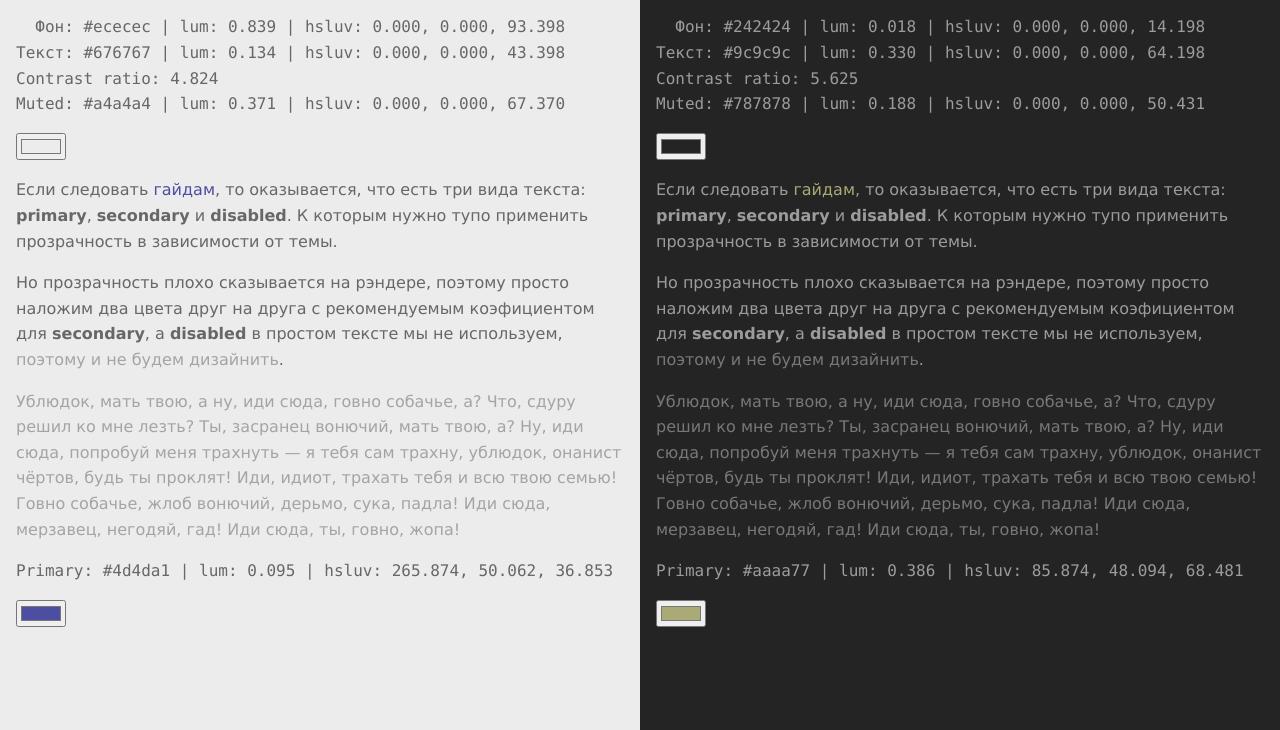
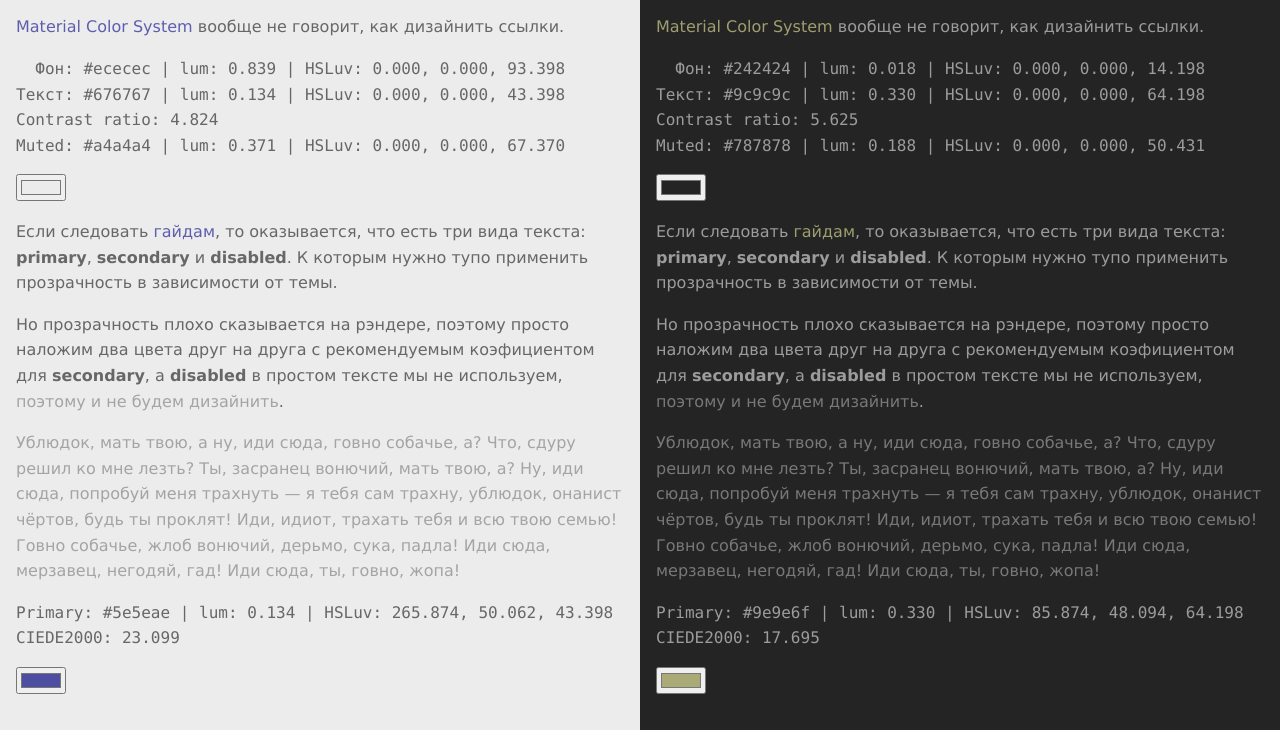
Before and after one commit to nazarpunk/nazarpunk.github.io, a plain HTML site: page xgm-theme/index.htm in a window 1280 px wide. Shown: the part 70-800 px from the top of the page. Drawn offline with Linux system fonts and the light colour scheme.

Commit message:
CIEDE2000

```diff
--- a/xgm-theme/Color.mjs
+++ b/xgm-theme/Color.mjs
@@ -174,13 +174,13 @@ export class Color {
 			this.xyz.x = 0;
 			this.xyz.y = 0;
 			this.xyz.z = 0;
-			return;
+		} else {
+			const varU = this.luv.u / (13 * this.luv.l) + refU;
+			const varV = this.luv.v / (13 * this.luv.l) + refV;
+			this.xyz.y = lToY(this.luv.l);
+			this.xyz.x = 0 - 9 * this.xyz.y * varU / ((varU - 4) * varV - varU * varV);
+			this.xyz.z = (9 * this.xyz.y - 15 * varV * this.xyz.y - varV * this.xyz.x) / (3 * varV);
 		}
-		const varU = this.luv.u / (13 * this.luv.l) + refU;
-		const varV = this.luv.v / (13 * this.luv.l) + refV;
-		this.xyz.y = lToY(this.luv.l);
-		this.xyz.x = 0 - 9 * this.xyz.y * varU / ((varU - 4) * varV - varU * varV);
-		this.xyz.z = (9 * this.xyz.y - 15 * varV * this.xyz.y - varV * this.xyz.x) / (3 * varV);
 
 		// xyz -> rgb
 		this.rgb.r = fromLinear(m_r0 * this.xyz.x + m_r1 * this.xyz.y + m_r2 * this.xyz.z);
@@ -495,6 +495,26 @@ export class Hsluv {
 	 * @param {?number} l
 	 * @return {Hsluv}
 	 */
+	set(h, s, l) {
+		if (h != null) {
+			this.h = h;
+		}
+		if (s != null) {
+			this.s = s;
+		}
+		if (l != null) {
+			this.l = l;
+		}
+		this.hex();
+		return this;
+	}
+
+	/**
+	 * @param {?number} h
+	 * @param {?number} s
+	 * @param {?number} l
+	 * @return {Hsluv}
+	 */
 	add(h, s, l) {
 		if (h != null) {
 			this.h += h;
--- /dev/null
+++ b/xgm-theme/colour.mjs
@@ -0,0 +1,350 @@
+// https://github.com/hamada147/IsThisColourSimilar/blob/master/Colour.js
+
+/**
+ * Colour class
+ * Represet the colour object and it's different types (HEX, RGBA, XYZ, LAB)
+ * This class have the ability to do the following
+ * 1. Convert HEX to RGBA
+ * 2. Convert RGB to XYZ
+ * 3. Convert XYZ to LAB
+ * 4. Calculate Delta E00 between two LAB colour (Main purpose)
+ * @author Ahmed Moussa <moussa.ahmed95@gmail.com>
+ * @version 2.0
+ */
+export class Colour {
+	/**
+	 * Convert HEX to LAB
+	 * @param {[string]} hex hex colour value desired to be converted to LAB
+	 */
+	static hex2lab(hex) {
+		const [r, g, b, a] = Colour.hex2rgba(hex);
+		const [x, y, z] = Colour.rgb2xyz(r, g, b, a);
+		return Colour.xyz2lab(x, y, z); // [l, a, b]
+	}
+	/**
+	 * Convert RGBA to LAB
+	 * @param {[Number]} r     Red value from 0 to 255
+	 * @param {[Number]} g     Green value from 0 to 255
+	 * @param {[Number]} b     Blue value from 0 to 255
+	 * @param a
+	 */
+	static rgba2lab(r, g, b, a = 1) {
+		const [x, y, z] = Colour.rgb2xyz(r, g, b, a);
+		return Colour.xyz2lab(x, y, z); // [l, a, b]
+	}
+	/**
+	 * Convert LAB to RGBA
+	 * @param {[Number]} l
+	 * @param {[Number]} a
+	 * @param {[Number]} b
+	 */
+	static lab2rgba(l, a, b) {
+		const [x, y, z] = Colour.lab2xyz(l, a, b);
+		return Colour.xyz2rgba(x, y, z); // [r, g, b, a]
+	}
+	/**
+	 * Convert HEX to RGBA
+	 * @param {string} hex hex colour value desired to be converted to RGBA
+	 */
+	static hex2rgba(hex) {
+		let c;
+		if (hex.charAt(0) === "#") {
+			c = hex.substring(1).split('');
+		}
+		if (c.length > 6 || c.length < 3) {
+			throw new Error(`HEX colour must be 3 or 6 values. You provided it ${c.length}`);
+		}
+		if (c.length === 3) {
+			c = [c[0], c[0], c[1], c[1], c[2], c[2]];
+		}
+		c = "0x" + c.join("");
+		let r = c >> 16 & 255;
+		let g = c >> 8 & 255;
+		let b = c & 255;
+		let a = 1;
+		return [r, g, b, a];
+	}
+	/**
+	 * Convert RGB to XYZ
+	 * @param {[Number]} r     Red value from 0 to 255
+	 * @param {[Number]} g     Green value from 0 to 255
+	 * @param {[Number]} b     Blue value from 0 to 255
+	 * @param {Number} [a=1]   Obacity value from 0 to 1 with a default value of 1 if not sent
+	 */
+	static rgb2xyz(r, g, b, a = 1) {
+		if (r > 255) {
+			// console.warn("Red value was higher than 255. It has been set to 255.");
+			r = 255;
+		} else if (r < 0) {
+			// console.warn("Red value was smaller than 0. It has been set to 0.");
+			r = 0;
+		}
+		if (g > 255) {
+			// console.warn("Green value was higher than 255. It has been set to 255.");
+			g = 255;
+		} else if (g < 0) {
+			// console.warn("Green value was smaller than 0. It has been set to 0.");
+			g = 0;
+		}
+		if (b > 255) {
+			// console.warn("Blue value was higher than 255. It has been set to 255.");
+			b = 255;
+		} else if (b < 0) {
+			// console.warn("Blue value was smaller than 0. It has been set to 0.");
+			b = 0;
+		}
+		if (a > 1) {
+			// console.warn("Obacity value was higher than 1. It has been set to 1.");
+			a = 1;
+		} else if (a < 0) {
+			// console.warn("Obacity value was smaller than 0. It has been set to 0.");
+			a = 0;
+		}
+		r = r / 255;
+		g = g / 255;
+		b = b / 255;
+		// step 1
+		if (r > 0.04045) {
+			r = Math.pow((r + 0.055) / 1.055, 2.4);
+		} else {
+			r = r / 12.92;
+		}
+		if (g > 0.04045) {
+			g = Math.pow((g + 0.055) / 1.055, 2.4);
+		} else {
+			g = g / 12.92;
+		}
+		if (b > 0.04045) {
+			b = Math.pow((b + 0.055) / 1.055, 2.4);
+		} else {
+			b = b / 12.92;
+		}
+		// step 2
+		r = r * 100;
+		g = g * 100;
+		b = b * 100;
+		// step 3
+		const x = r * 0.4124564 + g * 0.3575761 + b * 0.1804375;
+		const y = r * 0.2126729 + g * 0.7151522 + b * 0.0721750;
+		const z = r * 0.0193339 + g * 0.1191920 + b * 0.9503041;
+		return [x, y, z];
+	}
+	/**
+	 * Convert XYZ to RGBA
+	 * @param {[Number]} x
+	 * @param {[Number]} y
+	 * @param {[Number]} z
+	 */
+	static xyz2rgba(x, y, z) {
+		let varX = x / 100;
+		let varY = y / 100;
+		let varZ = z / 100;
+
+		let varR = varX *  3.2404542 + varY * -1.5371385 + varZ * -0.4985314;
+		let varG = varX * -0.9692660 + varY *  1.8760108 + varZ * 0.0415560;
+		let varB = varX *  0.0556434 + varY * -0.2040259 + varZ * 1.0572252;
+
+		if ( varR > 0.0031308 ) {
+			varR = 1.055 * Math.pow(varR, 1 / 2.4 ) - 0.055;
+		} else {
+			varR = 12.92 * varR;
+		}
+		if ( varG > 0.0031308 ) {
+			varG = 1.055 * Math.pow(varG, 1 / 2.4 ) - 0.055;
+		} else {
+			varG = 12.92 * varG;
+		}
+		if ( varB > 0.0031308 ) {
+			varB = 1.055 * Math.pow(varB, 1 / 2.4 ) - 0.055;
+		} else {
+			varB = 12.92 * varB;
+		}
+
+		let r = Math.round(varR * 255);
+		let g = Math.round(varG * 255);
+		let b = Math.round(varB * 255);
+
+		return [r, g, b, 1];
+	}
+	/**
+	 * Convert XYZ to LAB
+	 * @param {[Number]} x Value
+	 * @param {[Number]} y Value
+	 * @param {[Number]} z Value
+	 */
+	static xyz2lab(x, y, z) {
+		// using 10o Observer (CIE 1964)
+		// CIE10_D65 = {94.811f, 100f, 107.304f} => Daylight
+		const referenceX = 94.811;
+		const referenceY = 100;
+		const referenceZ = 107.304;
+		// step 1
+		x = x / referenceX;
+		y = y / referenceY;
+		z = z / referenceZ;
+		// step 2
+		if (x > 0.008856) {
+			x = Math.pow(x, 1 / 3);
+		} else {
+			x = 7.787 * x + 16 / 116;
+		}
+		if (y > 0.008856) {
+			y = Math.pow(y, 1 / 3);
+		} else {
+			y = 7.787 * y + 16 / 116;
+		}
+		if (z > 0.008856) {
+			z = Math.pow(z, 1 / 3);
+		} else {
+			z = 7.787 * z + 16 / 116;
+		}
+		// step 3
+		const l = 116 * y - 16;
+		const a = 500 * (x - y);
+		const b = 200 * (y - z);
+		return [l, a, b];
+	}
+	/**
+	 * Convert LAB to XYZ
+	 * @param {[Number]} l
+	 * @param {[Number]} a
+	 * @param {[Number]} b
+	 */
+	static lab2xyz(l, a, b) {
+		// using 10o Observer (CIE 1964)
+		// CIE10_D65 = {94.811f, 100f, 107.304f} => Daylight
+		const referenceX = 94.811;
+		const referenceY = 100;
+		const referenceZ = 107.304;
+
+		let varY = ( l + 16 ) / 116;
+		let varX = a / 500 + varY;
+		let varZ = varY - b / 200;
+
+		if ( Math.pow(varY, 3)  > 0.008856 ) {
+			varY = Math.pow(varY, 3);
+		} else {
+			varY = ( varY - 16 / 116 ) / 7.787;
+		}
+		if ( Math.pow(varX, 3)  > 0.008856 ) {
+			varX = Math.pow(varX, 3);
+		} else {
+			varX = ( varX - 16 / 116 ) / 7.787;
+		}
+		if ( Math.pow(varZ, 3)  > 0.008856 ) {
+			varZ = Math.pow(varZ, 3);
+		} else {
+			varZ = ( varZ - 16 / 116 ) / 7.787;
+		}
+
+		let x = varX * referenceX;
+		let y = varY * referenceY;
+		let z = varZ * referenceZ;
+
+		return [x, y, z];
+	}
+	// noinspection JSUnusedGlobalSymbols
+	/**
+	 * The difference between two given colours with respect to the human eye | CIEDE2000
+	 * @param {[type]} l1 Colour 1
+	 * @param {[type]} a1 Colour 1
+	 * @param {[type]} b1 Colour 1
+	 * @param {[type]} l2 Colour 2
+	 * @param {[type]} a2 Colour 2
+	 * @param {[type]} b2 Colour 2
+	 */
+	static deltaE00(l1, a1, b1, l2, a2, b2) {
+		// Utility functions added to Math Object
+		Math.rad2deg = function(rad) {
+			return 360 * rad / (2 * Math.PI);
+		};
+		Math.deg2rad = function(deg) {
+			return (2 * Math.PI * deg) / 360;
+		};
+		// Start Equation
+		// Equation exist on the following URL http://www.brucelindbloom.com/index.html?Eqn_DeltaE_CIE2000.html
+		const avgL = (l1 + l2) / 2;
+		const c1 = Math.sqrt(Math.pow(a1, 2) + Math.pow(b1, 2));
+		const c2 = Math.sqrt(Math.pow(a2, 2) + Math.pow(b2, 2));
+		const avgC = (c1 + c2) / 2;
+		const g = (1 - Math.sqrt(Math.pow(avgC, 7) / (Math.pow(avgC, 7) + Math.pow(25, 7)))) / 2;
+
+		const a1p = a1 * (1 + g);
+		const a2p = a2 * (1 + g);
+
+		const c1p = Math.sqrt(Math.pow(a1p, 2) + Math.pow(b1, 2));
+		const c2p = Math.sqrt(Math.pow(a2p, 2) + Math.pow(b2, 2));
+
+		const avgCp = (c1p + c2p) / 2;
+
+		let h1p = Math.rad2deg(Math.atan2(b1, a1p));
+		if (h1p < 0) {
+			h1p = h1p + 360;
+		}
+
+		let h2p = Math.rad2deg(Math.atan2(b2, a2p));
+		if (h2p < 0) {
+			h2p = h2p + 360;
+		}
+
+		const avghp = Math.abs(h1p - h2p) > 180 ? (h1p + h2p + 360) / 2 : (h1p + h2p) / 2;
+
+		const t = 1 - 0.17 * Math.cos(Math.deg2rad(avghp - 30)) + 0.24 * Math.cos(Math.deg2rad(2 * avghp)) + 0.32 * Math.cos(Math.deg2rad(3 * avghp + 6)) - 0.2 * Math.cos(Math.deg2rad(4 * avghp - 63));
+
+		let deltahp = h2p - h1p;
+		if (Math.abs(deltahp) > 180) {
+			if (h2p <= h1p) {
+				deltahp += 360;
+			} else {
+				deltahp -= 360;
+			}
+		}
+
+		const deltalp = l2 - l1;
+		const deltacp = c2p - c1p;
+
+		deltahp = 2 * Math.sqrt(c1p * c2p) * Math.sin(Math.deg2rad(deltahp) / 2);
+
+		const sl = 1 + (0.015 * Math.pow(avgL - 50, 2)) / Math.sqrt(20 + Math.pow(avgL - 50, 2));
+		const sc = 1 + 0.045 * avgCp;
+		const sh = 1 + 0.015 * avgCp * t;
+
+		const deltaro = 30 * Math.exp(-Math.pow((avghp - 275) / 25, 2));
+		const rc = 2 * Math.sqrt(Math.pow(avgCp, 7) / (Math.pow(avgCp, 7) + Math.pow(25, 7)));
+		const rt = -rc * Math.sin(2 * Math.deg2rad(deltaro));
+
+		const kl = 1;
+		const kc = 1;
+		const kh = 1;
+
+		return Math.sqrt(Math.pow(deltalp / (kl * sl), 2) + Math.pow(deltacp / (kc * sc), 2) + Math.pow(deltahp / (kh * sh), 2) + rt * (deltacp / (kc * sc)) * (deltahp / (kh * sh)));
+	}
+	/**
+	 * Get darker colour of the given colour
+	 * @param {[Number]} r     Red value from 0 to 255
+	 * @param {[Number]} g     Green value from 0 to 255
+	 * @param {[Number]} b     Blue value from 0 to 255
+	 */
+	static getDarkerColour(r, g, b, a = 1, darkenPercentage = 0.05) {
+		let [l1, a1, b1] = Colour.rgba2lab(r, g, b, a);
+		l1 -= l1 * darkenPercentage;
+		if (l1 < 0) {
+			l1 = 0;
+		}
+		return Colour.lab2rgba(l1, a1, b1); // [R, G, B, A]
+	}
+	/**
+	 * Get brighter colour of the given colour
+	 * @param {[Number]} r     Red value from 0 to 255
+	 * @param {[Number]} g     Green value from 0 to 255
+	 * @param {[Number]} b     Blue value from 0 to 255
+	 */
+	static getBrighterColour(r, g, b, a = 1, brighterPercentage = 0.05) {
+		let [l1, a1, b1] = Colour.rgba2lab(r, g, b, a);
+		l1 += l1 * brighterPercentage;
+		if (l1 > 100) {
+			l1 = 100;
+		}
+		return Colour.lab2rgba(l1, a1, b1); // [R, G, B, A]
+	}
+}
--- a/xgm-theme/css/_button.scss
+++ b/xgm-theme/css/_button.scss
@@ -7,6 +7,7 @@
 	margin: 0;
 	padding: .3rem .6rem;
 	text-align: center;
+	color: var(--color);
 	border: 0;
 	background-color: red;
 
--- a/xgm-theme/css/_layout.scss
+++ b/xgm-theme/css/_layout.scss
@@ -46,5 +46,5 @@ p {
 }
 
 .muted {
-	color: var(--color-muted);
+	color: var(--colorMuted);
 }
--- a/xgm-theme/index.htm
+++ b/xgm-theme/index.htm
@@ -5,12 +5,14 @@
 	<meta name="viewport" content="width=device-width, initial-scale=1.0">
 	<title>XGM</title>
 	<link rel="stylesheet" href="css/main.css">
+	<script src="colour.mjs" type="module" defer></script>
 	<script src="Color.mjs" type="module" defer></script>
 	<script src="main.mjs" type="module" defer></script>
 </head>
 <body>
 <div class="layout">
 	<div class="container">
+		<p><a href="https://m2.material.io/design/color/the-color-system.html#color-theme-creation">Material Color System</a> вообще не говорит, как дизайнить ссылки.</p>
 		<div class="mb">
 			<pre class="background-text"></pre>
 			<input type="color" data-var="background">
@@ -22,15 +24,15 @@
 			<pre class="primary-text"></pre>
 			<input type="color" data-var="primary">
 		</div>
-
-
-		<!--
-		<button type="button" class="button">Это &lt;button&gt;</button>
+<!--
+		<button type="button" class="button mb">Это &lt;button&gt;</button>
 		💋
-		<a class="button">Это &lt;a&gt;</a>
+		<a class="button mb">Это &lt;a&gt;</a>
 		💀
-		<div class="button d-ib">Это &lt;div&gt;</div>
-		-->
+		<div class="button mb">Это &lt;div&gt;</div>
+		👻
+		<input class="button mb" type="button" value="Это &lt;input[type=button]&gt;">
+-->
 	</div>
 </div>
 </body>
--- a/xgm-theme/main.mjs
+++ b/xgm-theme/main.mjs
@@ -1,3 +1,4 @@
+import {Colour} from "./colour.mjs";
 import {Color} from "./Color.mjs";
 
 const light = document.querySelector('.container');
@@ -16,17 +17,21 @@ dark.insertAdjacentHTML('afterbegin', '<h1>Тёмная тема</h1>');
 const containers = [light, dark];
 
 const theme = {
+	background: ['#ececec', '#242424'],
+	//background: ['#ececec', '#ee2b2b'],
+	color: [],
+	colorMuted: [],
 	primary: ['#4d4da1', '#aaaa77'],
-	background: ['#ececec', '#242424'],
-	color: [],
 };
 
 const getContrastRatio = (a, b) => (Math.max(a, b) + .05) / (Math.min(a, b) + .05);
 
-const setVar = (container, name, value, light) => {
-	const a = new Color();
-	a.hex.set(value);
-	container.style.setProperty(`--${name}`, value);
+/** @param {number} i */
+const update = i => {
+	for (let [k, v] of Object.entries(theme)) {
+		containers[i].style.setProperty(`--${k}`, v[i]);
+	}
+};
 
 /**
  * @param {string} l
@@ -34,34 +39,50 @@ const setVar = (container, name, value, light) => {
  * @return {String}
  * @private
  */
-	const _s = (l, c) => `${l} ${c.hsluv.hex()} | lum: ${c.rgb.luminance().toFixed(3)} | hsluv: ${c.hsluv.h.toFixed(3)}, ${c.hsluv.s.toFixed(3)}, ${c.hsluv.l.toFixed(3)}`;
+const _s = (l, c) => `${l} ${c.hsluv.hex()} | lum: ${c.rgb.luminance().toFixed(3)} | HSLuv: ${c.hsluv.h.toFixed(3)}, ${c.hsluv.s.toFixed(3)}, ${c.hsluv.l.toFixed(3)}`;
 
-	const div = container.querySelector(`.${name}-text`);
+const setVar = (name, value, i) => {
+	theme[name][i] = (new Color()).hex.set(value).hex.value;
 
-	switch (name) {
-		case 'background':
-			const b = (new Color()).hex.set(a.hsluv.hex());
+	// background
+	const background = (new Color()).hex.set(theme.background[i]);
+	const backgroundText = containers[i].querySelector(`.background-text`);
 
-			b.hsluv.add(null, null, b.hsluv.l > 50 ? -50 : 50);
+	const color = (new Color()).hex.set(background.hex.value);
+	color.hsluv.add(null, null, background.hsluv.l > 50 ? -50 : 50);
 
+	backgroundText.innerHTML = _s('&nbsp;&nbsp;Фон:', background);
+	backgroundText.innerHTML += _s('<br>Текст:', color);
 
-			div.innerHTML = _s('&nbsp;&nbsp;Фон:', a);
-			div.innerHTML += _s('<br>Текст:', b);
+	// color
+	theme.color[i] = color.hex.value;
+	const cr = getContrastRatio(background.rgb.luminance(), color.rgb.luminance());
+	backgroundText.innerHTML += `<br>Contrast ratio: ${cr.toFixed(3)}`;
 
-			const cr = getContrastRatio(a.rgb.luminance(), b.rgb.luminance());
-			div.innerHTML += `<br>Contrast ratio: ${cr.toFixed(3)}`;
-			container.style.setProperty('--color', b.hsluv.hex());
+	// colorMuted
+	const colorMuted = (new Color()).hex.set(background.hex.value);
+	colorMuted.hex.blend(color.hex.value, i ? .7 : .54);
+	backgroundText.innerHTML += _s('<br>Muted:', colorMuted);
+	theme.colorMuted[i] = colorMuted.hsluv.hex();
 
-			const c = (new Color()).hex.set(a.hex.value);
-			c.hex.blend(b.hex.value, light ? .54 : .7);
-			div.innerHTML += _s('<br>Muted:', c);
-			container.style.setProperty('--color-muted', c.hsluv.hex());
-			break;
+	// primary
+	const primary = (new Color()).hex.set(theme.primary[i]);
+	const primaryText = containers[i].querySelector(`.primary-text`);
+	primary.hsluv.set(null, null, color.hsluv.l);
 
-		case 'primary':
-			div.innerHTML = _s('Primary:', a);
+	primaryText.innerHTML = _s('Primary:', primary);
 
+	const c1 = Colour.hex2lab(color.hex.value);
+	const c2 = Colour.hex2lab(primary.hex.value);
+	const de = Colour.deltaE00(...c1, ...c2);
+	primaryText.innerHTML += `<br>CIEDE2000: ${de.toFixed(3)}`;
+	if (de <= 15) {
+		//primary.hex.set(color.hex.value).hsluv.add(1,null,null);
 	}
+
+	// update
+	update(i);
+	containers[i].style.setProperty(`--primary`, primary.hex.value);
 };
 
 for (let i = 0; i < 2; i++) {
@@ -71,7 +92,7 @@ for (let i = 0; i < 2; i++) {
 		}
 		const container = containers[i];
 
-		setVar(container, k, v[i], i === 0);
+		setVar(k, v[i], i);
 		/** @type {HTMLInputElement} */
 		const input = container.querySelector(`[data-var='${k}']`);
 		input && (input.value = v[i]);
@@ -86,7 +107,7 @@ addEventListener('input', e => {
 	}
 	const container = input.closest('.container');
 
-	setVar(container, input.dataset.var, input.value, container.classList.contains('light'));
+	setVar(input.dataset.var, input.value, container.classList.contains('light') ? 0 : 1);
 });
 
 export {}
```
Also changed, not shown: xgm-theme/css/main.css, 1 other file. Lines whose indentation alone changed are shown as unchanged.
